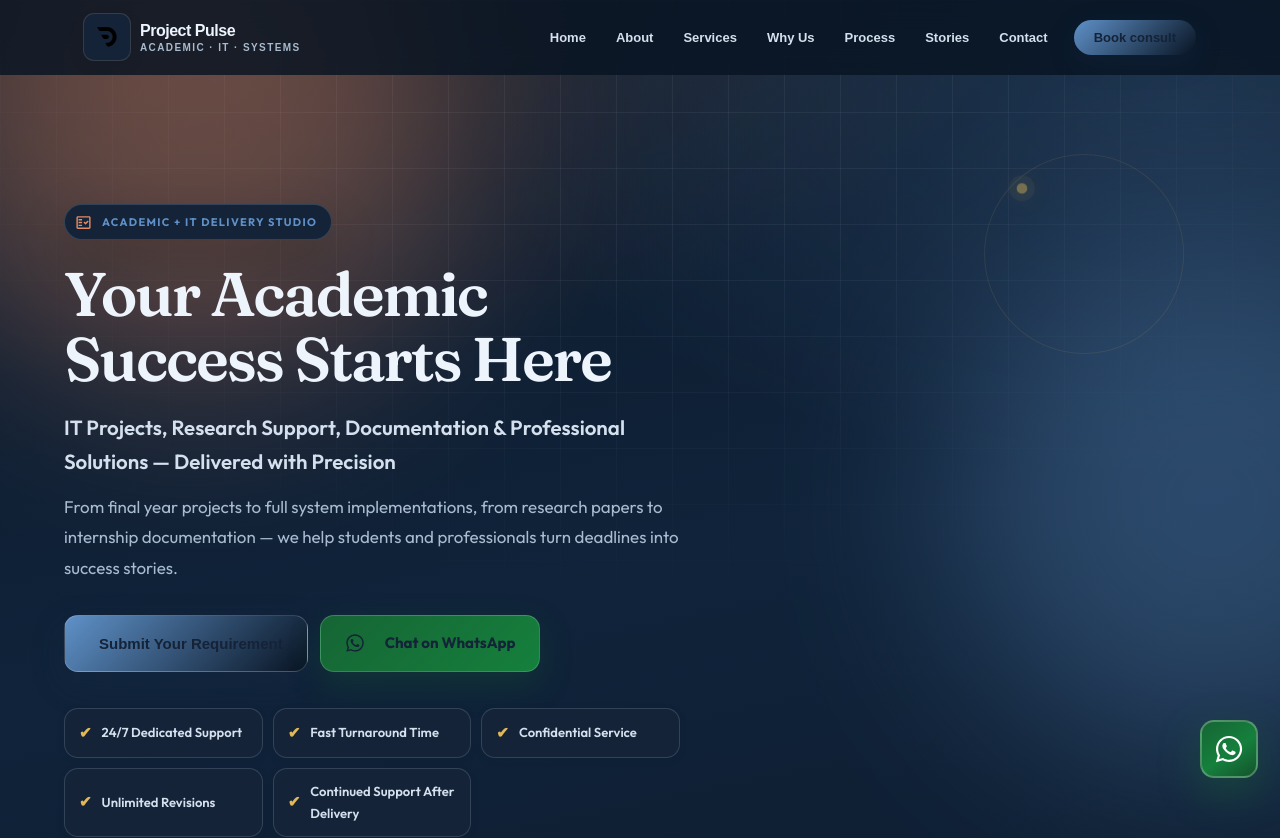
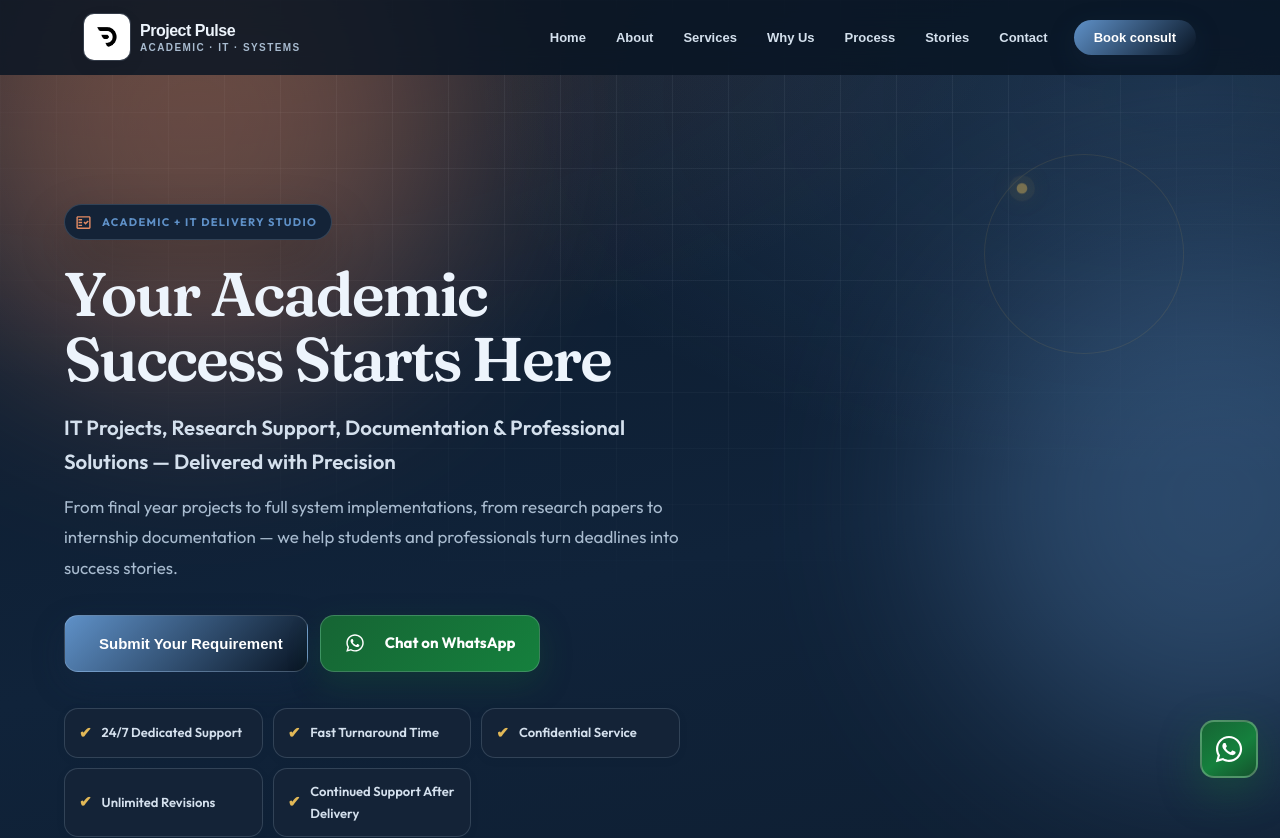
Before and after one commit to binuri2018/Project_pulse_official, a React (Vite) app: page / in a window 1280 px wide. Shown: the top 838 px of the page. Built offline with nearby package versions, Linux system fonts and the light colour scheme.

Commit message:
UI/UX upgrade 4

```diff
--- a/src/App.jsx
+++ b/src/App.jsx
@@ -516,6 +516,10 @@ const embeddedCss = `
   background: currentColor;
   box-shadow: 30px 0 0 -0.5px currentColor;
 }
+html, body {
+  overflow-x: hidden;
+  max-width: 100%;
+}
 @media (prefers-reduced-motion: reduce) {
   *, *::before, *::after { animation-duration: 0.01ms !important; animation-iteration-count: 1 !important; transition-duration: 0.01ms !important; }
   .pp-section-reveal { opacity: 1; transform: none; }
@@ -535,6 +539,47 @@ const embeddedCss = `
 }
 @media (min-width: 720px) {
   .pp-stat-divider { display: block !important; }
+}
+.pp-mobile-menu {
+  animation: pp-slide-down 0.22s ease-out both;
+}
+@keyframes pp-slide-down {
+  from { opacity: 0; transform: translateY(-10px); }
+  to { opacity: 1; transform: translateY(0); }
+}
+@media (max-width: 480px) {
+  .pp-hero-ctas {
+    flex-direction: column !important;
+  }
+  .pp-hero-ctas a, .pp-hero-ctas button {
+    width: 100% !important;
+    justify-content: center !important;
+  }
+  .pp-process-step-box {
+    padding: 16px 18px !important;
+  }
+}
+@media (max-width: 600px) {
+  .pp-cta-buttons {
+    flex-direction: column !important;
+  }
+  .pp-cta-buttons a, .pp-cta-buttons button {
+    width: 100% !important;
+    justify-content: center !important;
+  }
+  .pp-contact-links {
+    flex-direction: column !important;
+    width: 100% !important;
+  }
+  .pp-contact-links a {
+    width: 100% !important;
+    justify-content: flex-start !important;
+  }
+  .pp-footer-bottom {
+    flex-direction: column !important;
+    text-align: center !important;
+    gap: 8px !important;
+  }
 }
 `
 
@@ -586,6 +631,7 @@ export default function App() {
       background: theme.pageBg,
       lineHeight: 1.65,
       WebkitFontSmoothing: 'antialiased',
+      overflowX: 'hidden',
     }),
     [],
   )
@@ -676,7 +722,7 @@ export default function App() {
                   width: 46,
                   height: 46,
                   borderRadius: theme.radiusSm,
-                  background: theme.cream,
+                  background: '#ffffff',
                   display: 'grid',
                   placeItems: 'center',
                   boxShadow: `0 0 0 1px ${theme.line}, 0 6px 20px rgba(20,18,16,0.06)`,
@@ -737,7 +783,7 @@ export default function App() {
                   padding: '10px 20px',
                   fontWeight: 700,
                   fontSize: 13,
-                  color: theme.cream,
+                  color: '#ffffff',
                   background: `linear-gradient(135deg, ${theme.navy} 0%, ${theme.navyDeep} 100%)`,
                   boxShadow: '0 8px 26px rgba(26, 47, 74, 0.28)',
                 }}
@@ -788,7 +834,10 @@ export default function App() {
                 <button
                   key={item.id}
                   type="button"
-                  onClick={() => scrollTo(item.id)}
+                  onClick={() => {
+                    scrollTo(item.id)
+                    setMenuOpen(false)
+                  }}
                   style={{
                     textAlign: 'left',
                     padding: '12px 14px',
@@ -912,6 +961,7 @@ export default function App() {
               </p>
 
               <div
+                className="pp-hero-ctas"
                 style={{
                   display: 'flex',
                   flexWrap: 'wrap',
@@ -933,7 +983,7 @@ export default function App() {
                     fontWeight: 700,
                     fontSize: 15,
                     cursor: 'pointer',
-                    color: theme.cream,
+                    color: '#ffffff',
                     background: `linear-gradient(135deg, ${theme.navy} 0%, ${theme.navyDeep} 100%)`,
                     border: '1px solid rgba(220, 235, 250, 0.2)',
                     boxShadow: '0 12px 32px rgba(26, 47, 74, 0.28)',
@@ -955,7 +1005,7 @@ export default function App() {
                     fontWeight: 700,
                     fontSize: 15,
                     textDecoration: 'none',
-                    color: theme.cream,
+                    color: '#ffffff',
                     background: 'linear-gradient(135deg, #166534 0%, #15803d 100%)',
                     border: '1px solid rgba(220, 235, 250, 0.2)',
                     boxShadow: '0 12px 32px rgba(22, 101, 52, 0.28)',
@@ -1335,6 +1385,7 @@ export default function App() {
                         {st.n}
                       </div>
                       <div
+                        className="pp-process-step-box"
                         style={{
                           padding: '22px 24px',
                           borderRadius: theme.radiusLg,
@@ -1470,7 +1521,7 @@ export default function App() {
           >
             <div style={{ ...sectionWrap, textAlign: 'center', maxWidth: 900 }}>
               <HiOutlineRocketLaunch size={36} style={{ color: theme.gold, marginBottom: 12, animation: 'pp-float 4s ease-in-out infinite' }} aria-hidden />
-              <h2 id="cta-title" style={{ ...h2, color: theme.cream, fontSize: 'clamp(2rem, 4vw, 2.65rem)' }}>
+              <h2 id="cta-title" style={{ ...h2, color: '#ffffff', fontSize: 'clamp(2rem, 4vw, 2.65rem)' }}>
                 Deadlines Don’t Wait — Neither Should You
               </h2>
               <p style={{ margin: '0 auto 10px', maxWidth: 620, fontSize: '1.06rem', color: '#c4bbb0', lineHeight: 1.72 }}>
@@ -1479,7 +1530,7 @@ export default function App() {
               <p style={{ margin: '0 auto 28px', maxWidth: 520, fontSize: '1.04rem', color: '#a8a29e', fontWeight: 600 }}>
                 Let’s turn pressure into progress.
               </p>
-              <div style={{ display: 'flex', flexWrap: 'wrap', justifyContent: 'center', gap: 12 }}>
+              <div className="pp-cta-buttons" style={{ display: 'flex', flexWrap: 'wrap', justifyContent: 'center', gap: 12 }}>
                 <a
                   href={WHATSAPP_URL}
                   target="_blank"
@@ -1494,7 +1545,7 @@ export default function App() {
                     fontWeight: 800,
                     fontSize: 15,
                     textDecoration: 'none',
-                    color: theme.cream,
+                    color: '#ffffff',
                     background: 'linear-gradient(135deg, #166534 0%, #15803d 100%)',
                     boxShadow: '0 14px 40px rgba(22, 101, 52, 0.35)',
                   }}
@@ -1514,7 +1565,7 @@ export default function App() {
                     fontWeight: 800,
                     fontSize: 15,
                     cursor: 'pointer',
-                    color: theme.cream,
+                    color: '#ffffff',
                     background: 'rgba(255,252,248,0.08)',
                     border: '1px solid rgba(212,196,176,0.35)',
                   }}
@@ -1568,7 +1619,7 @@ export default function App() {
               <p style={{ ...sub, margin: '0 auto 28px', maxWidth: 520 }}>
                 Share your brief, deadline, and deliverables. We’ll respond with a structured plan, timeline, and quote — no fluff.
               </p>
-              <div style={{ display: 'flex', flexWrap: 'wrap', justifyContent: 'center', gap: 16, marginTop: 22 }}>
+              <div className="pp-contact-links" style={{ display: 'flex', flexWrap: 'wrap', justifyContent: 'center', gap: 16, marginTop: 22 }}>
                 <a
                   href={`mailto:${EMAIL}`}
                   className="pp-card-hover"
@@ -1755,6 +1806,7 @@ export default function App() {
             </div>
           </div>
           <div
+            className="pp-footer-bottom"
             style={{
               maxWidth: 1160,
               margin: '32px auto 0',
```
